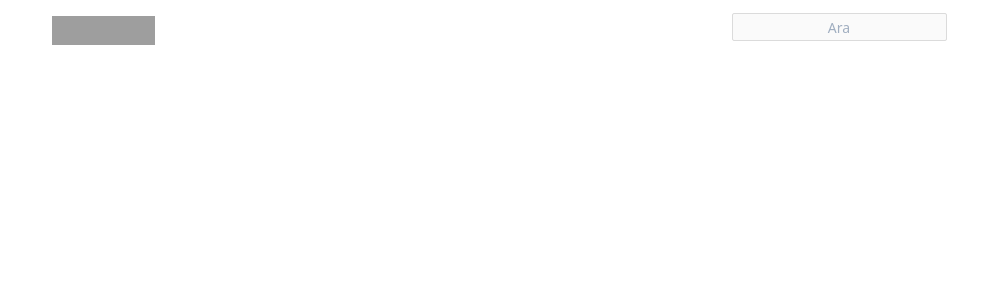
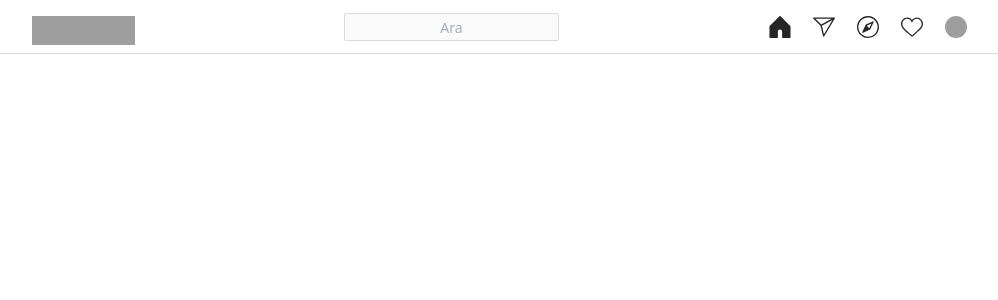
Before and after one commit to VegetableDev0701/Nextjs-Instagram, a Next.js app: page / in a window 1280 px wide. Shown: the top 300 px of the page, without its empty margins (141-1139 px from the left). Built offline with nearby package versions, Linux system fonts and the light colour scheme; grey boxes are pictures that could not be loaded.

Commit message:
tailwind problem fixed, header done

```diff
--- a/components/header.js
+++ b/components/header.js
@@ -1,5 +1,10 @@
 import React from "react";
 import SearchBar from "./search_bar";
+import HomeIcon from "./icons/home_icon";
+import DmIcon from "./icons/dm_icon";
+import ExploreIcon from "./icons/explore_icon";
+import ActivityIcon from "./icons/activity_icon";
+import ProfilePic from "./profile_pic";
 
 export default function Header() {
   return (
@@ -7,6 +12,13 @@
       <div className="header-container">
         <img src="../static/images/logo.png" className="header-logo" />
         <SearchBar />
+        <div className="header-icons">
+          <HomeIcon className="header-icon" />
+          <DmIcon className="header-icon" />
+          <ExploreIcon className="header-icon" />
+          <ActivityIcon className="header-icon" />
+          <ProfilePic size={22} />
+        </div>
       </div>
     </nav>
   );
--- /dev/null
+++ b/components/icons/activity_icon.js
@@ -0,0 +1,19 @@
+import * as React from "react";
+
+function ActivityIcon(props) {
+  return (
+    <svg
+      aria-label="Hareket Ak\u0131\u015F\u0131"
+      className="prefix___8-yf5"
+      fill="#262626"
+      height={22}
+      viewBox="0 0 48 48"
+      width={22}
+      {...props}
+    >
+      <path d="M34.6 6.1c5.7 0 10.4 5.2 10.4 11.5 0 6.8-5.9 11-11.5 16S25 41.3 24 41.9c-1.1-.7-4.7-4-9.5-8.3-5.7-5-11.5-9.2-11.5-16C3 11.3 7.7 6.1 13.4 6.1c4.2 0 6.5 2 8.1 4.3 1.9 2.6 2.2 3.9 2.5 3.9.3 0 .6-1.3 2.5-3.9 1.6-2.3 3.9-4.3 8.1-4.3m0-3c-4.5 0-7.9 1.8-10.6 5.6-2.7-3.7-6.1-5.5-10.6-5.5C6 3.1 0 9.6 0 17.6c0 7.3 5.4 12 10.6 16.5.6.5 1.3 1.1 1.9 1.7l2.3 2c4.4 3.9 6.6 5.9 7.6 6.5.5.3 1.1.5 1.6.5.6 0 1.1-.2 1.6-.5 1-.6 2.8-2.2 7.8-6.8l2-1.8c.7-.6 1.3-1.2 2-1.7C42.7 29.6 48 25 48 17.6c0-8-6-14.5-13.4-14.5z" />
+    </svg>
+  );
+}
+
+export default ActivityIcon;
--- /dev/null
+++ b/components/icons/dm_icon.js
@@ -0,0 +1,19 @@
+import * as React from "react";
+
+function DmIcon(props) {
+  return (
+    <svg
+      aria-label="Direct"
+      className="prefix___8-yf5"
+      fill="#262626"
+      height={22}
+      viewBox="0 0 48 48"
+      width={22}
+      {...props}
+    >
+      <path d="M47.8 3.8c-.3-.5-.8-.8-1.3-.8h-45C.9 3.1.3 3.5.1 4S0 5.2.4 5.7l15.9 15.6 5.5 22.6c.1.6.6 1 1.2 1.1h.2c.5 0 1-.3 1.3-.7l23.2-39c.4-.4.4-1 .1-1.5zM5.2 6.1h35.5L18 18.7 5.2 6.1zm18.7 33.6l-4.4-18.4L42.4 8.6 23.9 39.7z" />
+    </svg>
+  );
+}
+
+export default DmIcon;
--- /dev/null
+++ b/components/icons/explore_icon.js
@@ -0,0 +1,23 @@
+import * as React from "react";
+
+function ExploreIcon(props) {
+  return (
+    <svg
+      aria-label="Ki\u015Filer Bul"
+      className="prefix___8-yf5"
+      fill="#262626"
+      height={22}
+      viewBox="0 0 48 48"
+      width={22}
+      {...props}
+    >
+      <path
+        clipRule="evenodd"
+        d="M24 0C10.8 0 0 10.8 0 24s10.8 24 24 24 24-10.8 24-24S37.2 0 24 0zm0 45C12.4 45 3 35.6 3 24S12.4 3 24 3s21 9.4 21 21-9.4 21-21 21zm10.2-33.2l-14.8 7c-.3.1-.6.4-.7.7l-7 14.8c-.3.6-.2 1.3.3 1.7.3.3.7.4 1.1.4.2 0 .4 0 .6-.1l14.8-7c.3-.1.6-.4.7-.7l7-14.8c.3-.6.2-1.3-.3-1.7-.4-.5-1.1-.6-1.7-.3zm-7.4 15l-5.5-5.5 10.5-5-5 10.5z"
+        fillRule="evenodd"
+      />
+    </svg>
+  );
+}
+
+export default ExploreIcon;
--- /dev/null
+++ b/components/icons/home_icon.js
@@ -0,0 +1,19 @@
+import * as React from "react";
+
+function HomeIcon(props) {
+  return (
+    <svg
+      aria-label="Ana Sayfa"
+      className="prefix___8-yf5"
+      fill="#262626"
+      height={22}
+      viewBox="0 0 48 48"
+      width={22}
+      {...props}
+    >
+      <path d="M45.5 48H30.1c-.8 0-1.5-.7-1.5-1.5V34.2c0-2.6-2.1-4.6-4.6-4.6s-4.6 2.1-4.6 4.6v12.3c0 .8-.7 1.5-1.5 1.5H2.5c-.8 0-1.5-.7-1.5-1.5V23c0-.4.2-.8.4-1.1L22.9.4c.6-.6 1.6-.6 2.1 0l21.5 21.5c.3.3.4.7.4 1.1v23.5c.1.8-.6 1.5-1.4 1.5z" />
+    </svg>
+  );
+}
+
+export default HomeIcon;
--- /dev/null
+++ b/components/profile_pic.js
@@ -0,0 +1,20 @@
+import React from "react";
+
+export default function ProfilePic({
+  src = "https://instagram.fsaw1-3.fna.fbcdn.net/v/t51.2885-19/s150x150/88129994_218553312873090_187843388282765312_n.jpg?_nc_ht=instagram.fsaw1-3.fna.fbcdn.net&_nc_ohc=siFEGZag29UAX9Sytdg&oh=56e1226fa0938ff569eb491980eb95a7&oe=5F4278CA",
+  username = "anilsenay",
+  size,
+  ...props
+}) {
+  return (
+    <span {...props}>
+      <img
+        alt={`${username}'s profile pic`}
+        data-testid="user-avatar"
+        draggable="false"
+        src={src}
+        style={{ width: size, height: size, borderRadius: size }}
+      ></img>
+    </span>
+  );
+}
--- a/components/search_bar.js
+++ b/components/search_bar.js
@@ -2,7 +2,7 @@
 
 export default function SearchBar() {
   return (
-    <div className="search-bar flex">
+    <div className="search-bar hidden md:flex">
       <input className="search-input" placeholder="Ara"></input>
     </div>
   );
--- a/package.json
+++ b/package.json
@@ -14,6 +14,7 @@
     "tailwindcss": "^1.5.2"
   },
   "devDependencies": {
+    "@fullhuman/postcss-purgecss": "^2.3.0",
     "postcss-preset-env": "^6.7.0",
     "prettier": "2.0.5"
   }
--- a/postcss.config.js
+++ b/postcss.config.js
@@ -1,3 +1,29 @@
+// postcss.config.js
+const purgecss = require("@fullhuman/postcss-purgecss")({
+  // Specify the paths to all of the template files in your project
+  content: [
+    "./src/**/*.html",
+    "./src/**/*.vue",
+    "./src/**/*.jsx",
+    // etc.
+  ],
+
+  // This is the function used to extract class names from your templates
+  defaultExtractor: (content) => {
+    // Capture as liberally as possible, including things like `h-(screen-1.5)`
+    const broadMatches = content.match(/[^<>"'`\s]*[^<>"'`\s:]/g) || [];
+
+    // Capture classes within other delimiters like .block(class="w-1/2") in Pug
+    const innerMatches = content.match(/[^<>"'`\s.()]*[^<>"'`\s.():]/g) || [];
+
+    return broadMatches.concat(innerMatches);
+  },
+});
+
 module.exports = {
-  plugins: ["tailwindcss", "postcss-preset-env"],
+  plugins: [
+    "tailwindcss",
+    "autoprefixer",
+    ...(process.env.NODE_ENV === "production" ? [purgecss] : []),
+  ],
 };
--- a/styles/index.css
+++ b/styles/index.css
@@ -1,6 +1,10 @@
 @tailwind base;
 @tailwind components;
 @tailwind utilities;
+
+@import "tailwindcss/base";
+@import "tailwindcss/components";
+@import "tailwindcss/utilities";
 
 body {
   padding: 0;
@@ -17,6 +21,7 @@
   width: 100%;
   display: flex;
   justify-content: center;
+  border-bottom: solid 1px #dbdbdb;
 }
 
 .header-container {
@@ -30,7 +35,7 @@
 
 @media only screen and (min-width: 1024px) {
   .header-container {
-    width: 935px;
+    width: 975px;
   }
 }
 
@@ -66,3 +71,11 @@
   top: 0;
   text-align: center;
 }
+
+.header-icons {
+  display: flex;
+  margin-left: auto;
+}
+.header-icon {
+  margin-right: 22px;
+}
--- a/tailwind.config.js
+++ b/tailwind.config.js
@@ -1,8 +1,23 @@
 module.exports = {
   purge: [],
   theme: {
+    theme: {
+      screens: {
+        sm: "640px",
+        // => @media (min-width: 640px) { ... }
+
+        md: "768px",
+        // => @media (min-width: 768px) { ... }
+
+        lg: "1024px",
+        // => @media (min-width: 1024px) { ... }
+
+        xl: "1280px",
+        // => @media (min-width: 1280px) { ... }
+      },
+    },
     extend: {},
   },
   variants: {},
   plugins: [],
-}
+};
```
